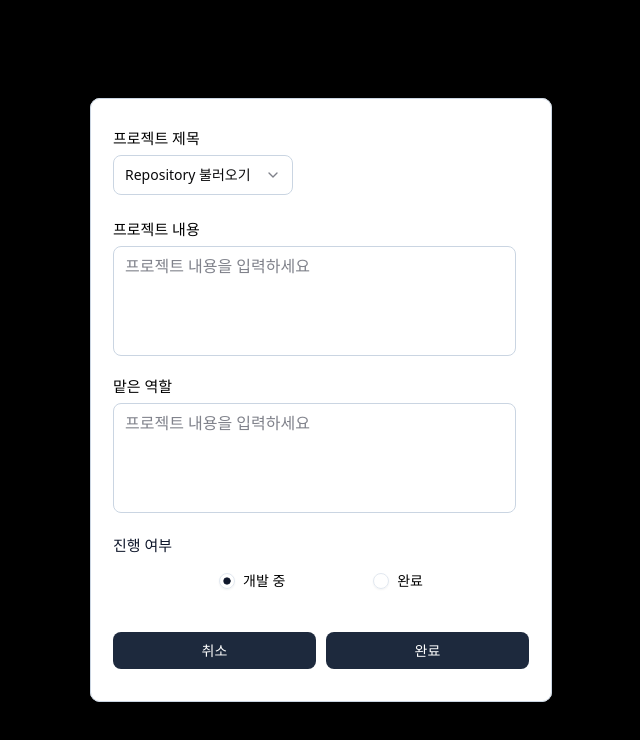
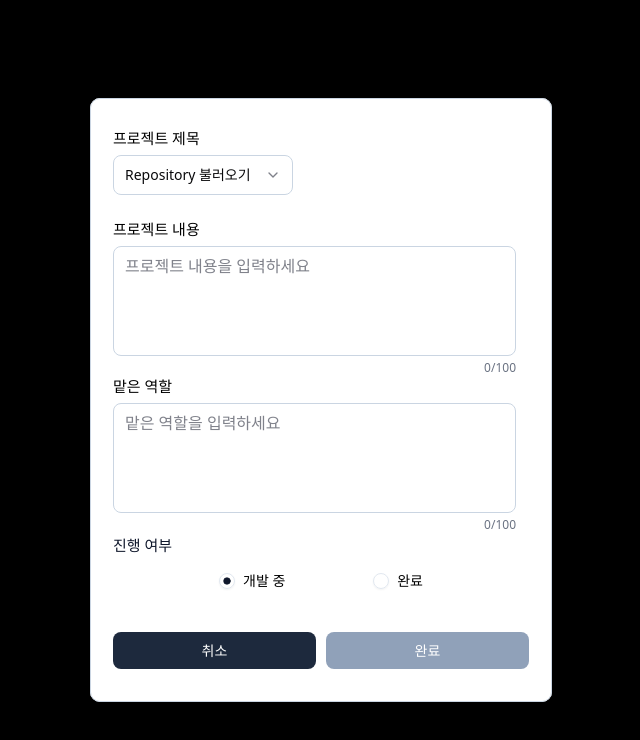
Before and after one commit to seowooda/comentor, a Next.js app: page /test in a window 1280 px wide. Both pictures are taken after a click on the button "프로젝트 불러오기". Shown: the top 740 px of the page, without its empty margins (319-959 px from the left). Built offline with nearby package versions, Linux system fonts and the light colour scheme.

Commit message:
feat: 프로젝트 불러오기 모달의 제목 유효성 검사 및 최대 길이 제한 추가

```diff
--- a/src/components/ProjectImportModal/ModalButtons.tsx
+++ b/src/components/ProjectImportModal/ModalButtons.tsx
@@ -1,21 +1,31 @@
 interface ModalButtonsProps {
   onClose: () => void
   onSubmit: (e: React.FormEvent) => void
+  isSubmitDisabled?: boolean
 }
 
-export const ModalButtons = ({ onClose, onSubmit }: ModalButtonsProps) => (
+export const ModalButtons = ({
+  onClose,
+  onSubmit,
+  isSubmitDisabled = false,
+}: ModalButtonsProps) => (
   <div className="inline-flex items-center justify-center gap-2.5 self-stretch">
     <button
       type="button"
       onClick={onClose}
-      className="flex flex-1 items-center justify-center gap-2.5 rounded-md bg-slate-800 px-4 py-2 text-sm leading-normal font-medium text-white hover:bg-slate-700 focus:ring-2 focus:ring-slate-400 focus:outline-none"
+      className="flex flex-1 items-center justify-center gap-2.5 rounded-md bg-slate-800 px-4 py-2 text-sm leading-normal font-medium text-white hover:bg-slate-900 focus:ring-2 focus:ring-slate-400 focus:outline-none"
     >
       취소
     </button>
     <button
       type="submit"
       onClick={onSubmit}
-      className="flex flex-1 items-center justify-center gap-2.5 rounded-md bg-slate-800 px-4 py-2 text-sm leading-normal font-medium text-white hover:bg-slate-700 focus:ring-2 focus:ring-slate-400 focus:outline-none"
+      disabled={isSubmitDisabled}
+      className={`flex flex-1 items-center justify-center gap-2.5 rounded-md px-4 py-2 text-sm leading-normal font-medium ${
+        isSubmitDisabled
+          ? 'cursor-not-allowed bg-slate-400'
+          : 'bg-slate-800 hover:bg-slate-900 focus:ring-2 focus:ring-slate-400'
+      } text-white focus:outline-none`}
     >
       완료
     </button>
--- a/src/components/ProjectImportModal/ProjectContent.tsx
+++ b/src/components/ProjectImportModal/ProjectContent.tsx
@@ -9,12 +9,18 @@ export const ProjectContent = ({ value, onChange }: ProjectContentProps) => (
       <div className="justify-start text-[15px] leading-[14px] font-medium text-black">
         프로젝트 내용
       </div>
-      <textarea
-        className="h-[110px] w-[403px] resize-none rounded-md bg-white px-3 py-2 outline outline-1 outline-offset-[-1px] outline-slate-300"
-        placeholder="프로젝트 내용을 입력하세요"
-        value={value}
-        onChange={(e) => onChange(e.target.value)}
-      />
+      <div className="flex w-full flex-col">
+        <textarea
+          className="h-[110px] w-[403px] resize-none rounded-md bg-white px-3 py-2 outline outline-1 outline-offset-[-1px] outline-slate-300"
+          placeholder="프로젝트 내용을 입력하세요"
+          value={value}
+          onChange={(e) => onChange(e.target.value.slice(0, 100))}
+          maxLength={100}
+        />
+        <div className="mt-1 w-[403px] text-right text-xs text-gray-500">
+          {value.length}/100
+        </div>
+      </div>
     </div>
   </div>
 )
--- a/src/components/ProjectImportModal/ProjectRole.tsx
+++ b/src/components/ProjectImportModal/ProjectRole.tsx
@@ -9,12 +9,18 @@ export const ProjectRole = ({ value, onChange }: ProjectRoleProps) => (
       <div className="justify-start text-[15px] leading-[14px] font-medium text-black">
         맡은 역할
       </div>
-      <textarea
-        className="h-[110px] w-[403px] resize-none rounded-md bg-white px-3 py-2 outline outline-1 outline-offset-[-1px] outline-slate-300"
-        placeholder="프로젝트 내용을 입력하세요"
-        value={value}
-        onChange={(e) => onChange(e.target.value)}
-      />
+      <div className="flex w-full flex-col">
+        <textarea
+          className="h-[110px] w-[403px] resize-none rounded-md bg-white px-3 py-2 outline outline-1 outline-offset-[-1px] outline-slate-300"
+          placeholder="맡은 역할을 입력하세요"
+          value={value}
+          onChange={(e) => onChange(e.target.value.slice(0, 100))}
+          maxLength={100}
+        />
+        <div className="mt-1 w-[403px] text-right text-xs text-gray-500">
+          {value.length}/100
+        </div>
+      </div>
     </div>
   </div>
 )
--- a/src/components/ProjectImportModal/index.tsx
+++ b/src/components/ProjectImportModal/index.tsx
@@ -36,6 +36,10 @@ export const ProjectImportModal = ({
   const handleSubmit = useCallback(
     (e: React.FormEvent) => {
       e.preventDefault()
+      if (!projectData.title.trim()) {
+        // 제목이 비어있으면 제출하지 않음
+        return
+      }
       onSubmit(projectData)
       onClose()
     },
@@ -46,6 +50,9 @@ export const ProjectImportModal = ({
     setProjectData(initialProjectData)
     onClose()
   }, [onClose])
+
+  // 제목이 비어있는지 확인
+  const isTitleEmpty = !projectData.title.trim()
 
   return (
     <div className="bg-opacity-50 fixed inset-0 z-50 flex items-center justify-center bg-black">
@@ -75,7 +82,11 @@ export const ProjectImportModal = ({
               setProjectData({ ...projectData, status: value })
             }
           />
-          <ModalButtons onClose={handleClose} onSubmit={handleSubmit} />
+          <ModalButtons
+            onClose={handleClose}
+            onSubmit={handleSubmit}
+            isSubmitDisabled={isTitleEmpty}
+          />
         </form>
       </div>
     </div>
```
Also changed, not shown: src/app/test/page.tsx (+1 -0 lines), 1 other file (tests, documents, lock files or other folders).
